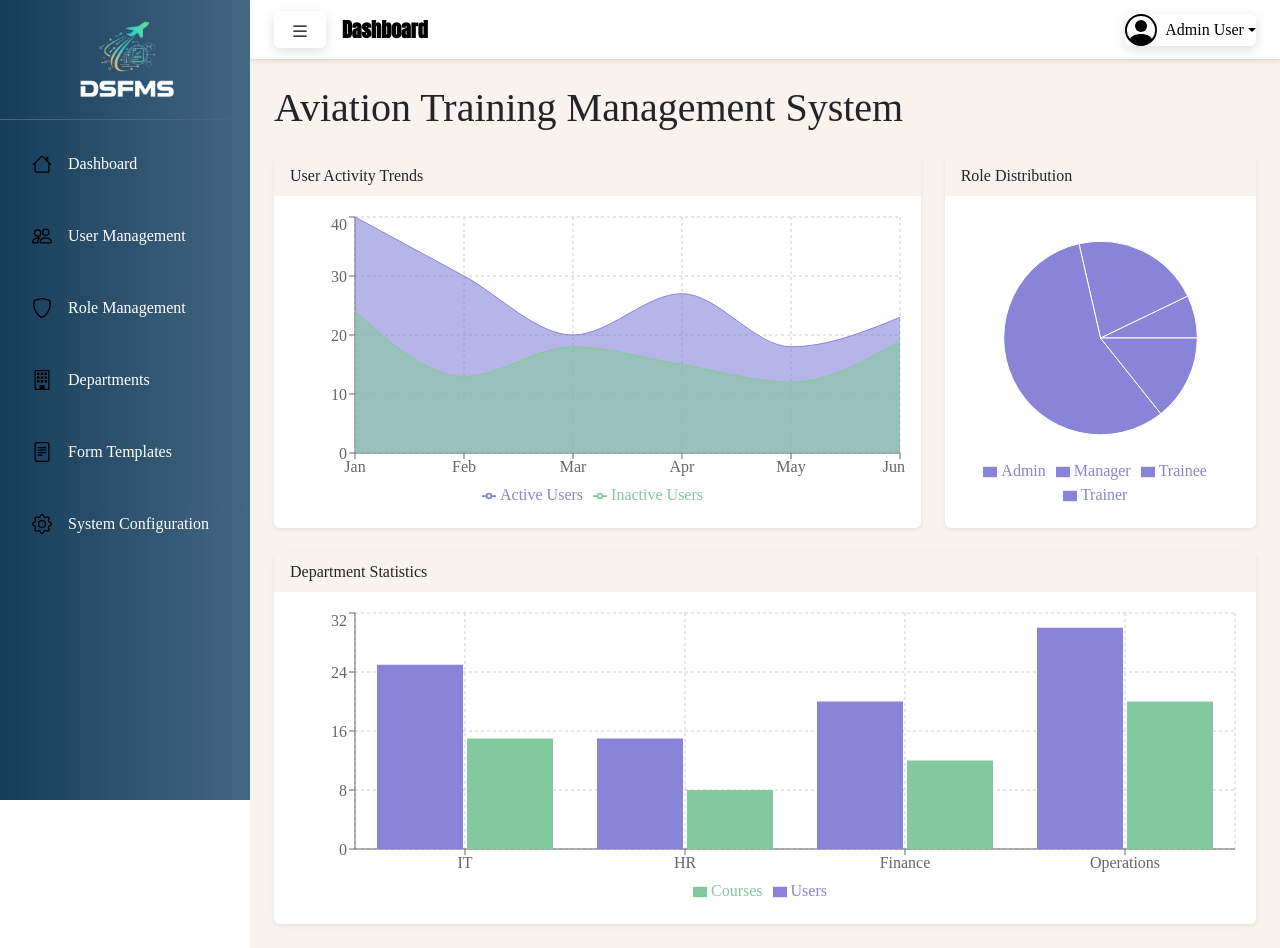
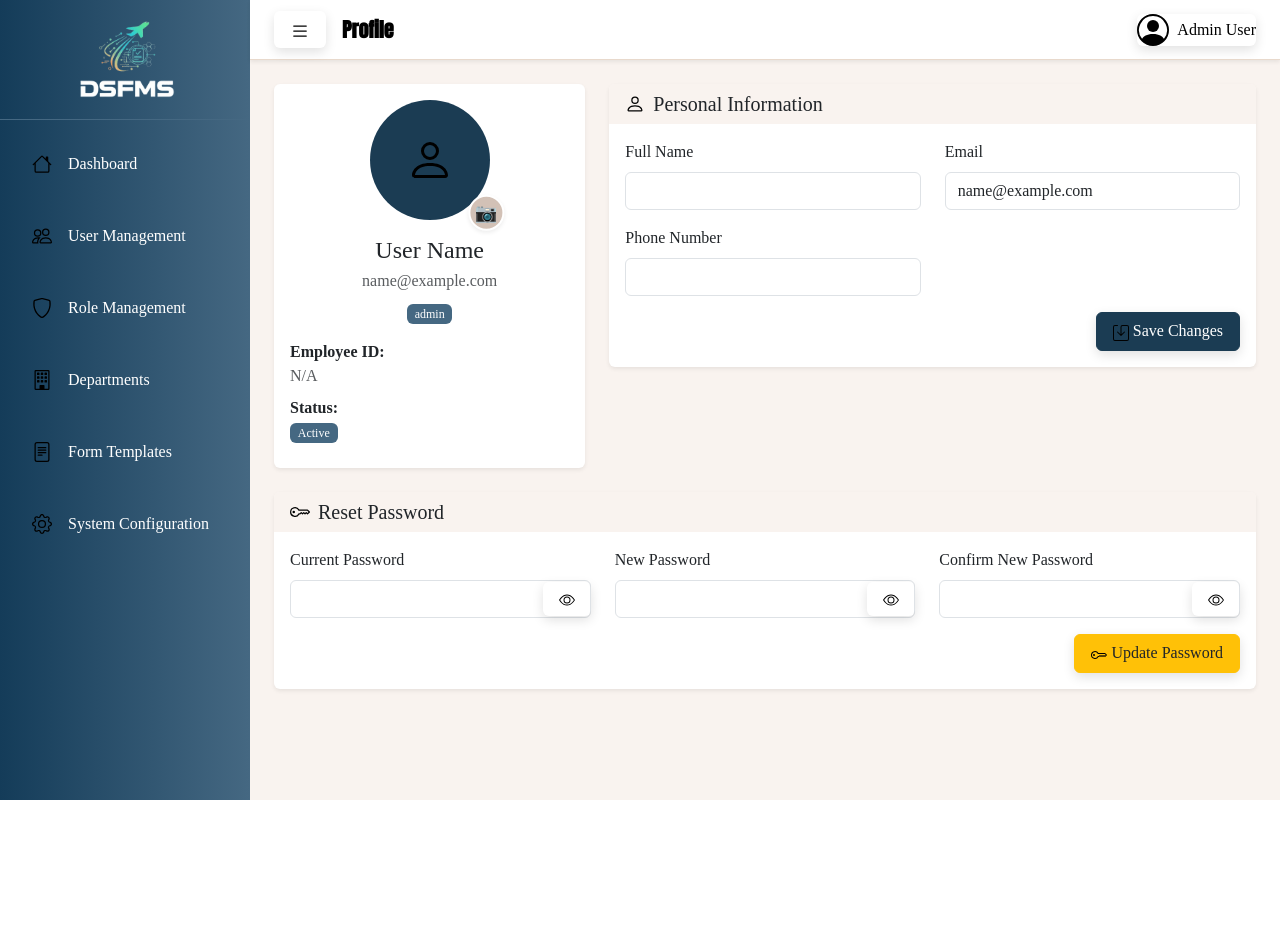
Before and after one commit to CapstoneProject-DSFMS/dsfms-template, a React (Vite) app: page /admin/profile in a window 1280 px wide. Before the commit this address led to /admin. After the commit the page ends 800 px from the top, so only its background shows below. Built offline with nearby package versions, Linux system fonts and the light colour scheme; sample sign-in values are in the browser's storage; a web font is replaced by a local one.

Commit message:
add profile page

```diff
--- a/src/components/Dashboard/Department/DepartmentRow.jsx
+++ b/src/components/Dashboard/Department/DepartmentRow.jsx
@@ -2,7 +2,6 @@ import React from 'react';
 import { Badge } from 'react-bootstrap';
 import { Dropdown } from 'react-bootstrap';
 import { Eye, Pencil, PersonX, ThreeDotsVertical } from 'react-bootstrap-icons';
-import '../../../styles/dropdown-clean.css';
 
 const DepartmentRow = ({ department, index, onView, onEdit, onToggleStatus }) => {
   const getStatusVariant = (status) => {
--- a/src/components/Dashboard/User/UserRow.jsx
+++ b/src/components/Dashboard/User/UserRow.jsx
@@ -5,7 +5,6 @@ import { PERMISSIONS_BY_UC } from '../../../constants/permissions';
 import PermissionWrapper from '../../Common/PermissionWrapper';
 import { Dropdown } from 'react-bootstrap';
 import { Eye, Pencil, PersonX, ThreeDotsVertical } from 'react-bootstrap-icons';
-import '../../../styles/dropdown-clean.css';
 
 const UserRow = ({ user, index, onView, onEdit, onDisable }) => {
 
--- a/src/components/Layout/Header.jsx
+++ b/src/components/Layout/Header.jsx
@@ -1,19 +1,20 @@
-import React, { useState } from 'react';
+import React, { useState, useRef, useEffect } from 'react';
 import { useLocation, useNavigate } from 'react-router-dom';
-import { Navbar, Nav, Button } from 'react-bootstrap';
+import { Navbar, Nav, Button, Dropdown } from 'react-bootstrap';
 import {
   PersonCircle,
   BoxArrowRight,
   List,
   X
 } from 'react-bootstrap-icons';
-import { UnifiedDropdown } from '../Common';
 import '../../styles/dropdown-clean.css';
 
 const Header = ({ onToggleSidebar }) => {
   const location = useLocation();
   const navigate = useNavigate();
   const [showProfileMenu, setShowProfileMenu] = useState(false);
+  const [showDesktopDropdown, setShowDesktopDropdown] = useState(false);
+  const dropdownRef = useRef(null);
 
   // Map routes to titles
   const getTitleFromPath = (path) => {
@@ -60,10 +61,26 @@ const Header = ({ onToggleSidebar }) => {
   };
 
   const handleProfileClick = () => {
-    console.log('Profile clicked, navigating to /admin/profile');
     navigate('/admin/profile');
     setShowProfileMenu(false);
   };
+
+  // Close dropdown when clicking outside
+  useEffect(() => {
+    const handleClickOutside = (event) => {
+      if (dropdownRef.current && !dropdownRef.current.contains(event.target)) {
+        setShowDesktopDropdown(false);
+      }
+    };
+
+    if (showDesktopDropdown) {
+      document.addEventListener('mousedown', handleClickOutside);
+    }
+
+    return () => {
+      document.removeEventListener('mousedown', handleClickOutside);
+    };
+  }, [showDesktopDropdown]);
 
   return (
     <>
@@ -88,47 +105,83 @@ const Header = ({ onToggleSidebar }) => {
           </Navbar.Brand>
 
           {/* Desktop Profile Menu */}
-          <div className="d-none d-lg-block ms-auto">
-            <UnifiedDropdown
-              align="end"
-              className="header-dropdown"
-              trigger={{
-                variant: 'link',
-                className: 'text-primary-custom p-0 d-flex align-items-center',
-                style: { border: 'none', background: 'transparent', textDecoration: 'none' },
-                children: (
-                  <>
-                    <PersonCircle size={32} className="me-2" />
-                    <span>Admin User</span>
-                  </>
-                )
-              }}
-              items={[
-                {
-                  type: 'header',
-                  content: (
-                    <>
-                      <div className="fw-bold text-primary-custom">Admin User</div>
-                      <small className="text-muted">admin@company.com</small>
-                    </>
-                  )
-                },
-                { type: 'divider' },
-                {
-                  label: 'Profile',
-                  icon: <PersonCircle />,
-                  className: 'text-primary-custom d-flex align-items-center',
-                  onClick: handleProfileClick
-                },
-                { type: 'divider' },
-                {
-                  label: 'Logout',
-                  icon: <BoxArrowRight />,
-                  className: 'text-danger d-flex align-items-center',
-                  onClick: handleLogout
-                }
-              ]}
-            />
+          <div className="d-none d-lg-block ms-auto" style={{ position: 'relative' }}>
+            <div ref={dropdownRef} style={{ position: 'relative' }}>
+              <button
+                className="text-primary-custom p-0 d-flex align-items-center"
+                style={{
+                  border: 'none',
+                  background: 'transparent',
+                  textDecoration: 'none',
+                  cursor: 'pointer'
+                }}
+                onClick={() => setShowDesktopDropdown(!showDesktopDropdown)}
+              >
+                <PersonCircle size={32} className="me-2" />
+                <span>Admin User</span>
+              </button>
+
+
+              {/* Real dropdown - use CSS classes */}
+              <div
+                className={`custom-dropdown ${showDesktopDropdown ? 'show' : 'hide'}`}
+                style={{
+                  position: 'absolute',
+                  top: '100%',
+                  right: '0',
+                  zIndex: 9999,
+                  minWidth: '200px',
+                  backgroundColor: 'white',
+                  border: '1px solid rgba(0,0,0,0.15)',
+                  borderRadius: '0.375rem',
+                  padding: '0.5rem 0',
+                  width: '200px',
+                  height: 'auto',
+                  overflow: 'visible'
+                }}
+              >
+                  <div className="dropdown-header">
+                    <div className="fw-bold text-primary-custom">Admin User</div>
+                    <small className="text-muted">admin@company.com</small>
+                  </div>
+                  <div className="dropdown-divider"></div>
+                  <button
+                    className="dropdown-item d-flex align-items-center text-primary-custom"
+                    style={{
+                      border: 'none',
+                      background: 'transparent',
+                      width: '100%',
+                      textAlign: 'left',
+                      padding: '0.25rem 1rem'
+                    }}
+                    onClick={() => {
+                      setShowDesktopDropdown(false);
+                      handleProfileClick();
+                    }}
+                  >
+                    <PersonCircle className="me-2" size={16} />
+                    Profile
+                  </button>
+                  <div className="dropdown-divider"></div>
+                  <button
+                    className="dropdown-item d-flex align-items-center text-danger"
+                    style={{
+                      border: 'none',
+                      background: 'transparent',
+                      width: '100%',
+                      textAlign: 'left',
+                      padding: '0.25rem 1rem'
+                    }}
+                    onClick={() => {
+                      setShowDesktopDropdown(false);
+                      handleLogout();
+                    }}
+                  >
+                  <BoxArrowRight className="me-2" size={16} />
+                  Logout
+                </button>
+              </div>
+            </div>
           </div>
 
           {/* Mobile/Tablet Profile Icon - Replaces right hamburger */}
--- a/src/pages/Auth/Login.jsx
+++ b/src/pages/Auth/Login.jsx
@@ -1,4 +1,4 @@
-import { useState } from "react";
+import { useState, useEffect } from "react";
 import {
   Container,
   Row,
@@ -22,6 +22,14 @@ function Login() {
   const location = useLocation();
   const { setUser, setIsAuthenticated, isAuthenticated, isLoading } = useAuth();
 
+  // Redirect if already authenticated
+  useEffect(() => {
+    if (isAuthenticated) {
+      const from = location.state?.from?.pathname || "/admin";
+      navigate(from, { replace: true });
+    }
+  }, [isAuthenticated, navigate, location.state?.from?.pathname]);
+
   // Show loading while checking authentication
   if (isLoading) {
     return (
@@ -34,10 +42,7 @@ function Login() {
     );
   }
 
-  // Redirect if already authenticated
   if (isAuthenticated) {
-    const from = location.state?.from?.pathname || "/admin";
-    navigate(from, { replace: true });
     return null;
   }
 
--- a/src/pages/Profile/ProfilePage.jsx
+++ b/src/pages/Profile/ProfilePage.jsx
@@ -1,4 +1,4 @@
-import React, { useState } from 'react';
+import React, { useState, useEffect } from 'react';
 import { Container, Row, Col, Card, Button, Form, Alert, Badge } from 'react-bootstrap';
 import { Person, Camera, Key, Save, Eye, EyeSlash } from 'react-bootstrap-icons';
 import { useAuth } from '../../hooks/useAuth';
@@ -14,11 +14,9 @@ const ProfilePage = () => {
 
   // Personal Info Form State
   const [personalInfo, setPersonalInfo] = useState({
-    fullName: user?.fullName || '',
-    email: user?.email || '',
-    phone: user?.phone || '',
-    department: user?.department || '',
-    position: user?.position || ''
+    fullName: '',
+    email: '',
+    phone: ''
   });
 
   // Password Reset Form State
@@ -27,6 +25,17 @@ const ProfilePage = () => {
     newPassword: '',
     confirmPassword: ''
   });
+
+  // Update personalInfo when user data is available
+  useEffect(() => {
+    if (user) {
+      setPersonalInfo({
+        fullName: user.fullName || '',
+        email: user.email || '',
+        phone: user.phone || ''
+      });
+    }
+  }, [user]);
 
   const handlePersonalInfoChange = (e) => {
     const { name, value } = e.target;
@@ -132,14 +141,7 @@ const ProfilePage = () => {
 
   return (
     <Container fluid className="py-4">
-      <Row>
-        <Col lg={12}>
-          <div className="d-flex align-items-center mb-4">
-            <Person size={24} className="me-2 text-primary" />
-            <h2 className="mb-0">Profile</h2>
-          </div>
-        </Col>
-      </Row>
+
 
       {alert.show && (
         <Row className="mb-4">
@@ -167,14 +169,28 @@ const ProfilePage = () => {
                 >
                   <Person size={48} className="text-white" />
                 </div>
-                <Button
-                  variant="outline-primary"
-                  size="sm"
-                  className="position-absolute bottom-0 end-0 rounded-circle"
-                  style={{ width: '32px', height: '32px' }}
+                <button
+                  className="position-absolute rounded-circle border border-2 border-white shadow-sm"
+                  style={{
+                    width: '36px',
+                    height: '36px',
+                    bottom: '0px',
+                    right: '0px',
+                    transform: 'translate(40%, 30%)',
+                    display: 'flex',
+                    alignItems: 'center',
+                    justifyContent: 'center',
+                    border: '2px solid white',
+                    cursor: 'pointer',
+                    fontSize: '18px',
+                    color: '#456882',
+                    fontWeight: 'bold',
+                    backgroundColor: '#d2c1b6',
+                    lineHeight: '1'
+                  }}
                 >
-                  <Camera size={16} />
-                </Button>
+                  📷
+                </button>
               </div>
 
               <h4 className="mb-1">{user?.fullName || 'User Name'}</h4>
@@ -188,11 +204,6 @@ const ProfilePage = () => {
                   <strong>Employee ID:</strong>
                   <br />
                   <span className="text-muted">{user?.eid || 'N/A'}</span>
-                </div>
-                <div className="mb-2">
-                  <strong>Department:</strong>
-                  <br />
-                  <span className="text-muted">{user?.department || 'N/A'}</span>
                 </div>
                 <div className="mb-2">
                   <strong>Status:</strong>
@@ -255,31 +266,6 @@ const ProfilePage = () => {
                       />
                     </Form.Group>
                   </Col>
-                  <Col md={6} className="mb-3">
-                    <Form.Group>
-                      <Form.Label>Department</Form.Label>
-                      <Form.Control
-                        type="text"
-                        name="department"
-                        value={personalInfo.department}
-                        onChange={handlePersonalInfoChange}
-                        disabled
-                      />
-                    </Form.Group>
-                  </Col>
-                </Row>
-                <Row>
-                  <Col md={6} className="mb-3">
-                    <Form.Group>
-                      <Form.Label>Position</Form.Label>
-                      <Form.Control
-                        type="text"
-                        name="position"
-                        value={personalInfo.position}
-                        onChange={handlePersonalInfoChange}
-                      />
-                    </Form.Group>
-                  </Col>
                 </Row>
                 <div className="d-flex justify-content-end">
                   <Button
@@ -328,8 +314,8 @@ const ProfilePage = () => {
                         <Button
                           variant="outline-secondary"
                           size="sm"
-                          className="position-absolute end-0 top-50 translate-middle-y me-2 border-0"
-                          style={{ background: 'none' }}
+                          className="position-absolute end-0 top-50 translate-middle-y border-0"
+                          style={{ background: 'none', right: '8px' }}
                           onClick={() => setShowCurrentPassword(!showCurrentPassword)}
                         >
                           {showCurrentPassword ? <EyeSlash size={16} /> : <Eye size={16} />}
@@ -352,8 +338,8 @@ const ProfilePage = () => {
                         <Button
                           variant="outline-secondary"
                           size="sm"
-                          className="position-absolute end-0 top-50 translate-middle-y me-2 border-0"
-                          style={{ background: 'none' }}
+                          className="position-absolute end-0 top-50 translate-middle-y border-0"
+                          style={{ background: 'none', right: '8px' }}
                           onClick={() => setShowNewPassword(!showNewPassword)}
                         >
                           {showNewPassword ? <EyeSlash size={16} /> : <Eye size={16} />}
@@ -376,8 +362,8 @@ const ProfilePage = () => {
                         <Button
                           variant="outline-secondary"
                           size="sm"
-                          className="position-absolute end-0 top-50 translate-middle-y me-2 border-0"
-                          style={{ background: 'none' }}
+                          className="position-absolute end-0 top-50 translate-middle-y border-0"
+                          style={{ background: 'none', right: '8px' }}
                           onClick={() => setShowConfirmPassword(!showConfirmPassword)}
                         >
                           {showConfirmPassword ? <EyeSlash size={16} /> : <Eye size={16} />}
--- a/src/routes/router.jsx
+++ b/src/routes/router.jsx
@@ -6,6 +6,7 @@ import Dashboard from '../pages/Dashboard/Dashboard'
 import UserManagementPage from '../pages/UserManagement/UserManagementPage'
 import RoleManagementPage from '../pages/RoleManagement/RoleManagementPage'
 import DepartmentManagementPage from '../pages/DepartmentManagement/DepartmentManagementPage'
+import ProfilePage from '../pages/Profile/ProfilePage'
 
 // Determine basename based on environment
 const getBasename = () => {
@@ -57,6 +58,10 @@ export const router = createBrowserRouter([
         element: <DepartmentManagementPage />
       },
       {
+        path: "profile",
+        element: <ProfilePage />
+      },
+      {
         path: "forms",
         element: <div>Forms Page</div>
       },
--- a/src/styles/dropdown-clean.css
+++ b/src/styles/dropdown-clean.css
@@ -102,3 +102,24 @@
   top: 100% !important;
   margin-top: 0.125rem !important;
 }
+
+/* Custom dropdown for header */
+.custom-dropdown {
+  position: absolute !important;
+  z-index: 9999 !important;
+  display: block !important;
+  visibility: visible !important;
+  opacity: 1 !important;
+}
+
+.custom-dropdown.hide {
+  display: none !important;
+  visibility: hidden !important;
+  opacity: 0 !important;
+}
+
+.custom-dropdown.show {
+  display: block !important;
+  visibility: visible !important;
+  opacity: 1 !important;
+}
```
